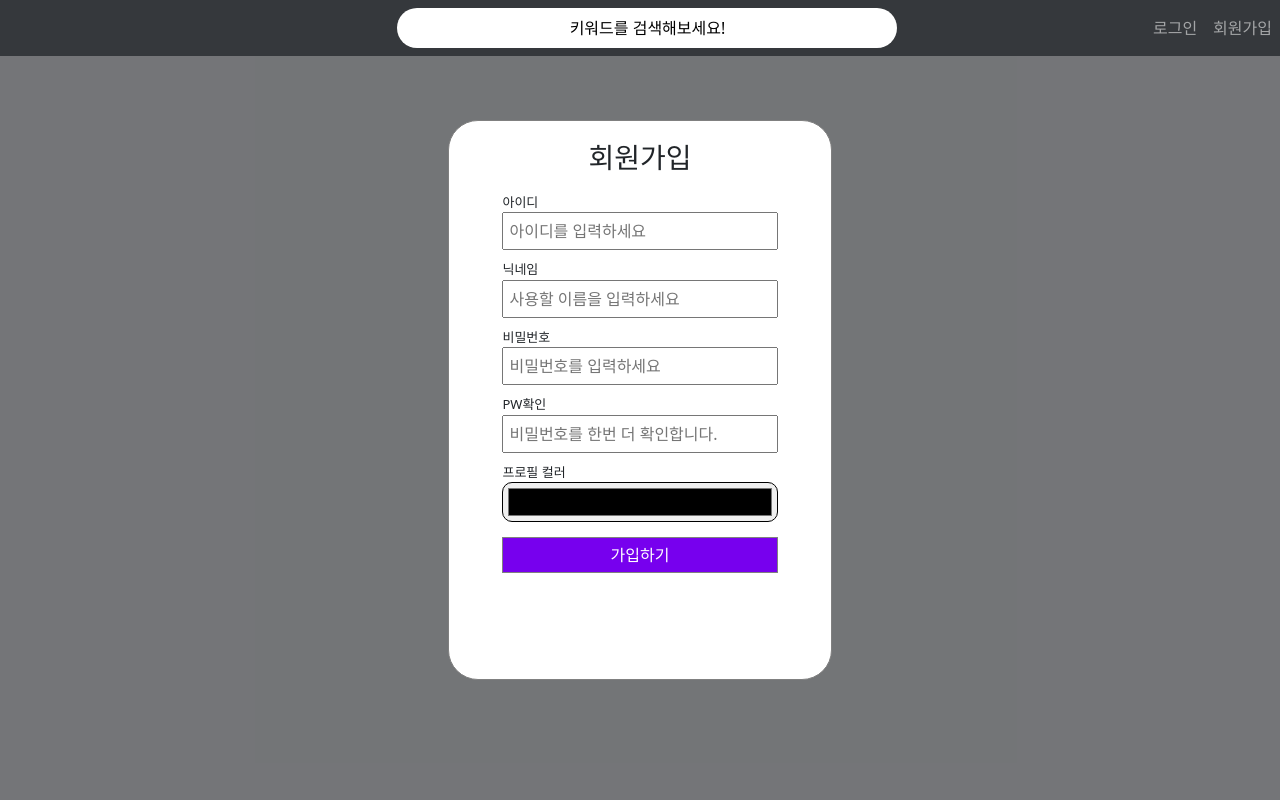
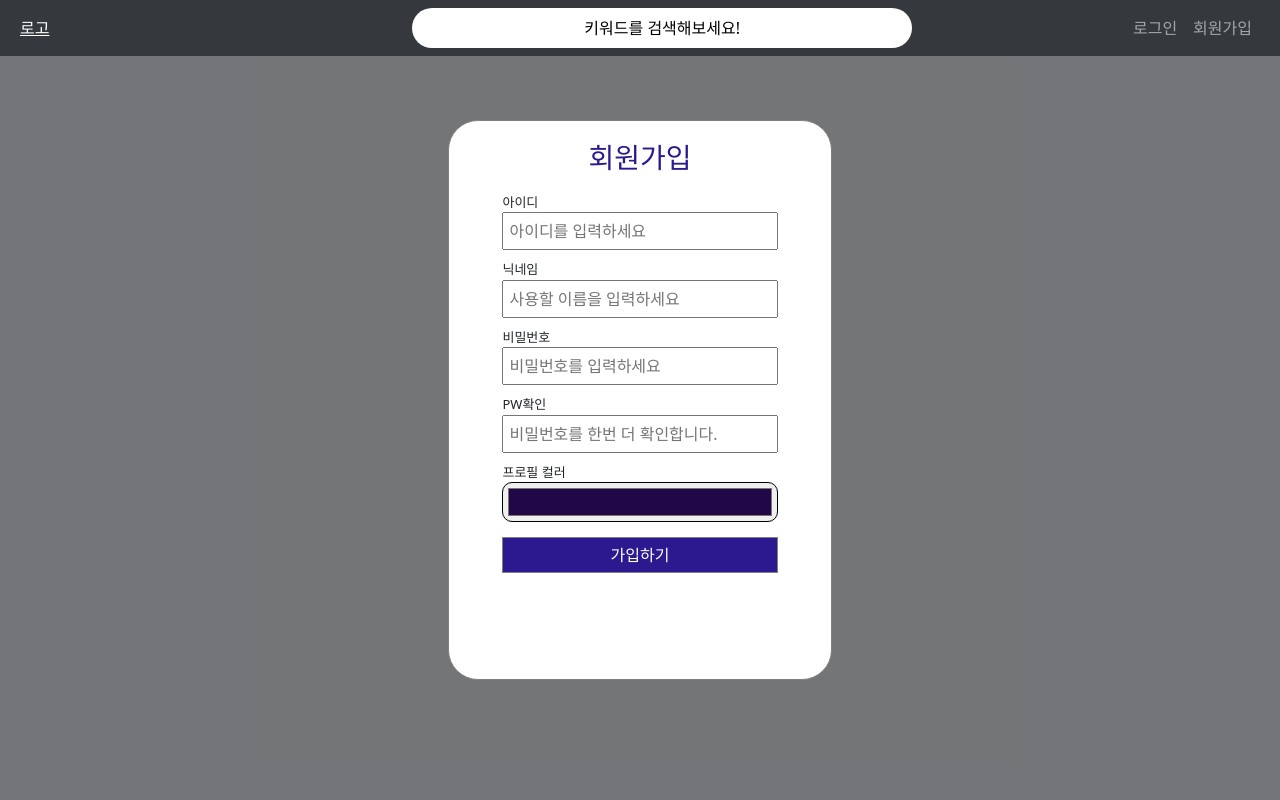
Before and after one commit to iruyj/DreamColor, a Django app: page /account/signup/ in a window 1280 px wide. Run offline with Django 4.2, Linux system fonts and the light colour scheme; some libraries are stand-ins or nearby versions.

```diff
--- a/account/urls.py
+++ b/account/urls.py
@@ -7,7 +7,7 @@ app_name ='account'
 
 urlpatterns = [
     path('login/', views.login, name='login'),
-    path('logout/',views.logout, name='logout'),
+    path('logout/',auth_views.LogoutView.as_view(), name='logout'),
     path('signup/',views.signup, name='signup'),
     path('mypage/',views.mypage, name='mypage'),
 ]
--- a/account/views.py
+++ b/account/views.py
@@ -38,9 +38,5 @@ def login(request):
         form = LoginForm()
         return render(request, 'account/login.html',{'form':form,'state':'true'})
 
-def logout(request):
-    logout(request)
-    return redirect('/')
-
 def mypage(request):
     return render(request, 'account/mypage.html')
--- a/dreams/views.py
+++ b/dreams/views.py
@@ -46,8 +46,8 @@ def viewDream(request, id):
         for index, title in enumerate(titles):
             if index == 3: break
             results.append((''.join((title.find_all(text=True))),title.attrs['href']))
-            print(''.join((title.find_all(text=True))))
-            print(title.attrs['href'])
+            # print(''.join((title.find_all(text=True))))
+            # print(title.attrs['href'])
 
     if len(results)==0:
         results.append(('제목에 해당하는 해몽을 찾지 못했습니다.',''))
--- a/static/css/styles.css
+++ b/static/css/styles.css
@@ -287,6 +287,7 @@
 }
 .signup-container .signup-wrap h1{
     font-size: 28px;
+    color: #2c1990;
 }
 
 .signup-container .signup-wrap form{
@@ -316,7 +317,7 @@
 
 .signup-container .signup-wrap form .submit{
     margin-top: 15px;
-    background-color: #7700ee;
+    background-color: #2c1990;
     color: white;
     border: 1px solid gray;
 }
--- a/templates/account/signup.html
+++ b/templates/account/signup.html
@@ -24,7 +24,7 @@
             </div>
             <div class="sign-info usercolor" >
                 <span class="signup-item pw-check">프로필 컬러</span>
-                <input type="color" name="usercolor" class="input-usercolor" id="usercolor" placeholder="프로필 색깔을 정해주세요" value="{{ form.usercolor.value|default_if_none:'' }}">
+                <input type="color" name="usercolor" class="input-usercolor" id="usercolor" placeholder="프로필 색깔을 정해주세요" value="{{ form.usercolor.value|default_if_none:'#220747' }}">
             </div>
             <input type="submit" class="submit" value="가입하기">
         </form>
--- a/templates/nav.html
+++ b/templates/nav.html
@@ -1,13 +1,18 @@
 <header>
         <nav class="navbar navbar-expand-sm navbar-dark fixed-top bg-dark bg-opacity-75">
+            <a href="{% url 'dream:main' %}" style="margin-left: 20px" class="text-white">로고</a>
             <div class="collapse navbar-collapse justify-content-center" id="collapsibleNavbar">
                 <ul class="navbar-nav">
                     <li class="nav-item keyword-div"><div class="bg-white rounded-5"><a href="{% url 'dream:search' %}" class="nav-link text-black">키워드를 검색해보세요!</a></div></li>
                 </ul>
             </div>
             <div class="navbar-nav mt-mb-0" id="collapsibleNavbar">
-                <ul class="navbar-nav">
+                <ul class="navbar-nav" style="margin-right: 20px">
+                    {% if user.is_authenticated %}
+                    <li class="nav-item"><a href="{% url 'account:logout' %}" class="nav-link">로그아웃</a></li>
+                    {% else %}
                     <li class="nav-item"><a href="{% url 'account:login' %}" class="nav-link">로그인</a></li>
+                    {% endif %}
                     <li class="nav-item"><a href="{% url 'account:signup' %}" class="nav-link">회원가입</a></li>
                 </ul>
             </div>
```
